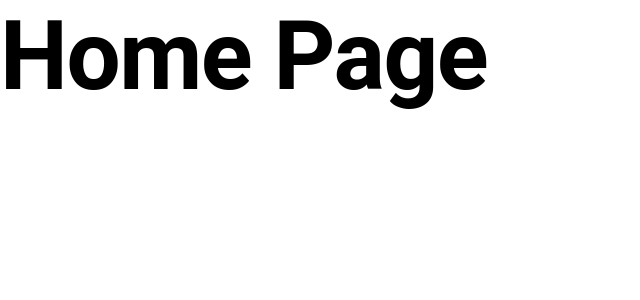
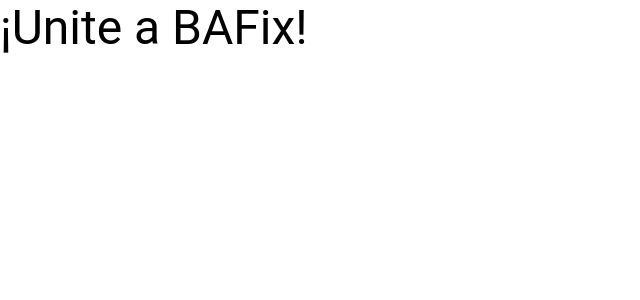
Before and after one commit to fiubyte/bafix-web, a React (Create React App) app: page / in a window 1280 px wide. Shown: the top 300 px of the page, without its empty margins (0-640 px from the left). Built offline with nearby package versions, Linux system fonts and the light colour scheme.

Commit message:
fiubyte/.github#1 Add RegisterPage.tsx

```diff
--- a/src/App.tsx
+++ b/src/App.tsx
@@ -1,14 +1,14 @@
 import {BrowserRouter, Route, Routes} from "react-router-dom";
-import HomePage from "./pages/HomePage/HomePage";
 import {ThemeProvider} from "@mui/material";
 import mainTheme from "./styles/themes";
+import RegisterPage from "./pages/RegisterPage/RegisterPage";
 
 function App() {
   return (
     <ThemeProvider theme={mainTheme}>
       <BrowserRouter>
         <Routes>
-          <Route path={'/'} Component={HomePage}/>
+          <Route path={'/'} Component={RegisterPage}/>
         </Routes>
       </BrowserRouter>
     </ThemeProvider>
--- /dev/null
+++ b/src/pages/RegisterPage/RegisterPage.tsx
@@ -0,0 +1,11 @@
+import {Box, Typography} from "@mui/material";
+
+const RegisterPage = () => {
+  return (
+    <Box>
+      <Typography variant={"h3"}>¡Unite a BAFix!</Typography>
+    </Box>
+  );
+}
+
+export default RegisterPage;
```
